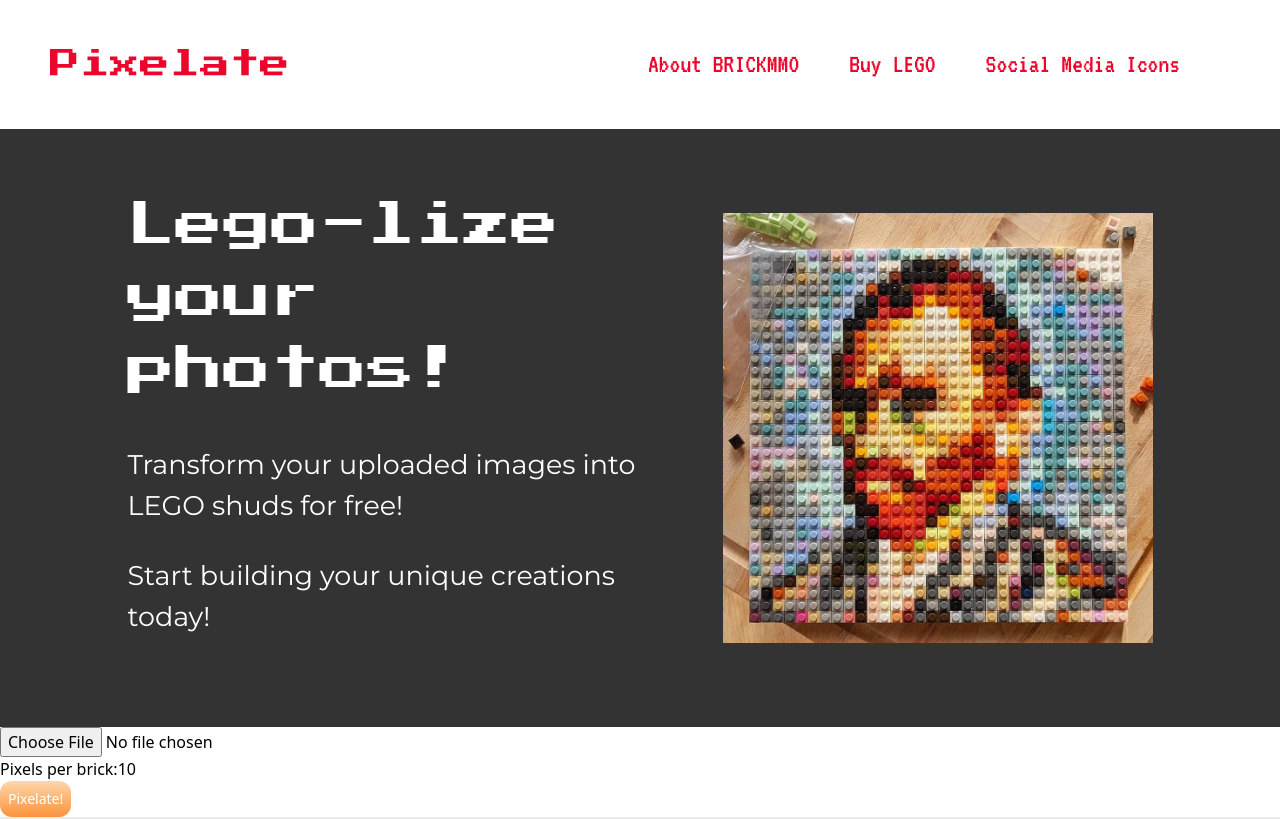
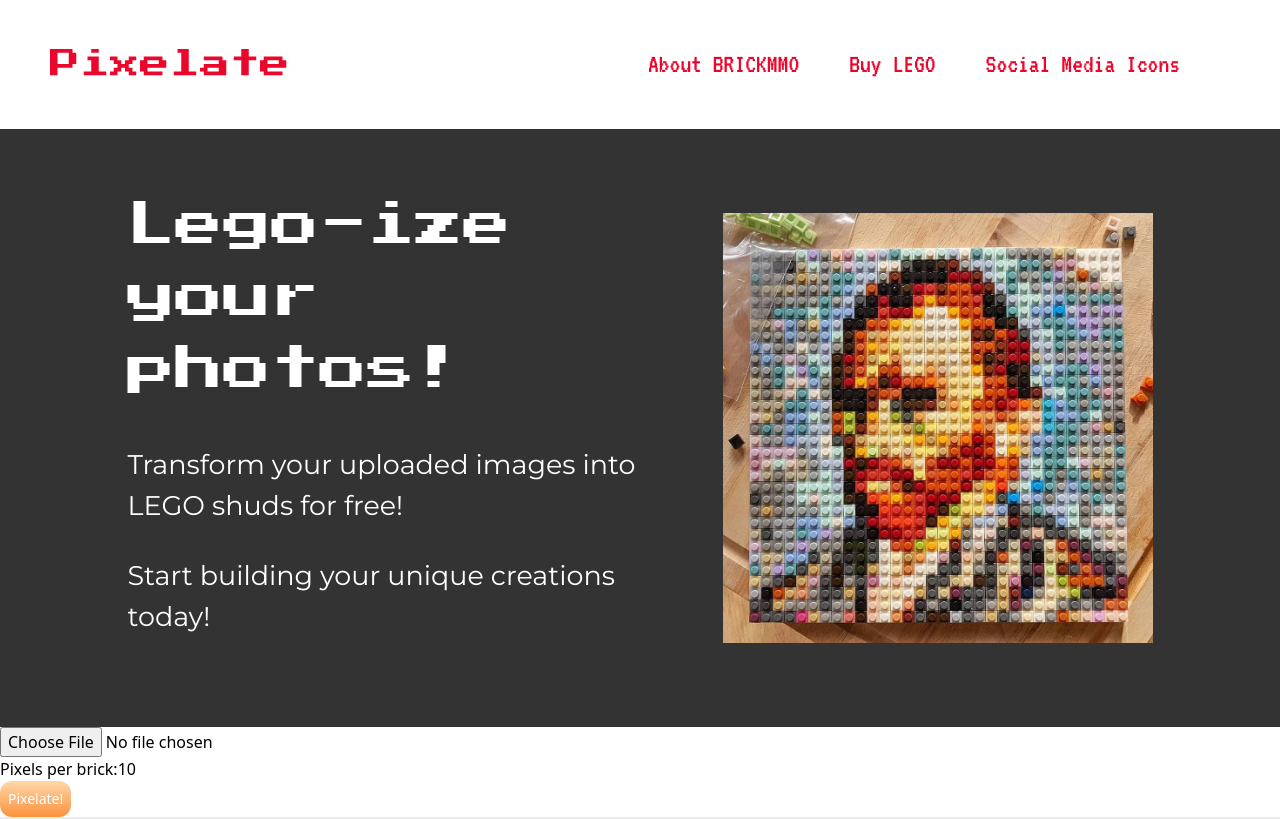
Before and after one commit to Sonnto/p2p, a React (Create React App) app in the folder frontend/: page / in a window 1280 px wide. Shown: the top 819 px of the page. Built offline with nearby package versions, Linux system fonts and the light colour scheme.

Commit message:
change banner code

```diff
--- a/frontend/src/components/Banner.jsx
+++ b/frontend/src/components/Banner.jsx
@@ -12,7 +12,7 @@ function Banner() {
     <section id="hero">
       <div class="section-container">
         <div class="hero-texts">
-          <h2 class="hero-title">Lego-lize your photos!</h2>
+          <h2 class="hero-title">Lego-ize your photos!</h2>
           <p class="hero-text">
             Transform your uploaded images into LEGO shuds for free!
           </p>
```
